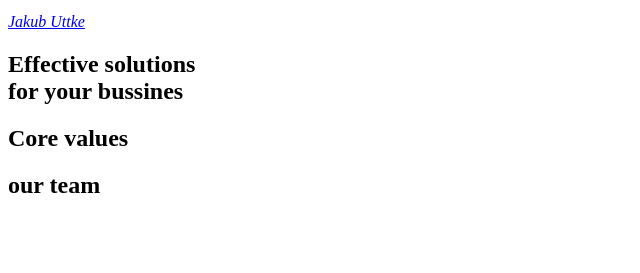
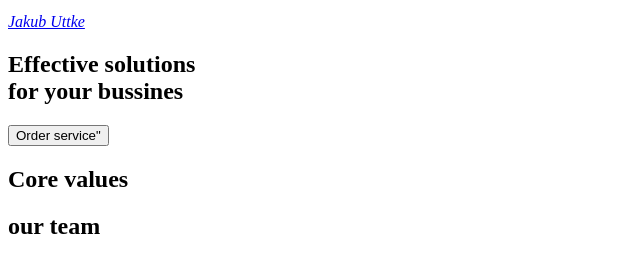
Before and after one commit to JakubUttke/goit-markup-hw-01, a plain HTML site: page Index.html in a window 1280 px wide. Shown: the part 137-410 px from the top of the page, without its empty margins (0-640 px from the left). Drawn offline with Linux system fonts and the light colour scheme.

Commit message:
main section

```diff
--- a/Index.html
+++ b/Index.html
@@ -26,6 +26,7 @@
           <br />
           for your bussines
         </h2>
+        <button type="button">Order service"</button>
       </section>
       <section>
         <h2>Core values</h2>
```
